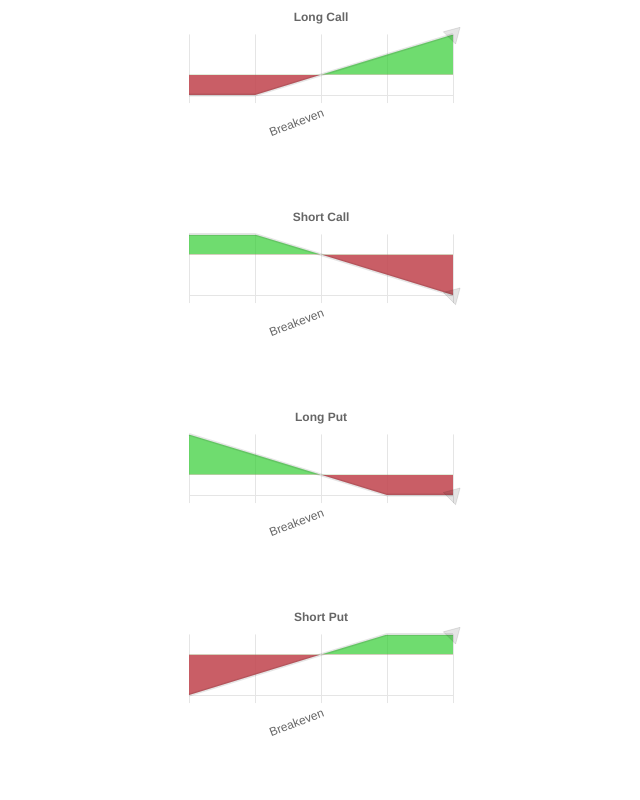
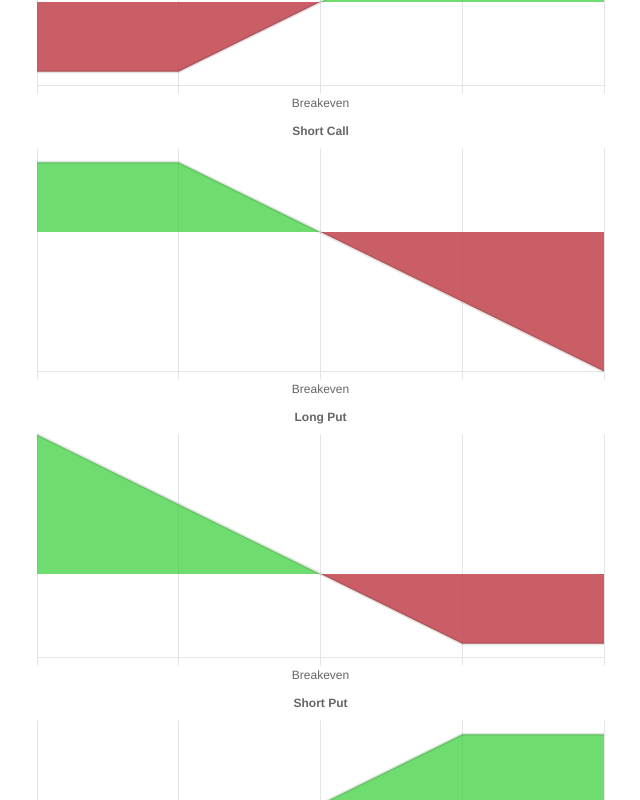
Before and after one commit to Boxte/Options, a React (Create React App) app: page / in a window 1280 px wide. Shown: the top 800 px of the page, without its empty margins (319-959 px from the left). Built offline with nearby package versions, Linux system fonts and the light colour scheme.

Commit message:
fix: moved graph data

```diff
--- a/src/App.js
+++ b/src/App.js
@@ -1,20 +1,13 @@
 import { ChakraProvider, Container } from "@chakra-ui/react";
-import { Line } from "react-chartjs-2";
-import LineGraph from "./Chart";
+import LineGraph from "./LineGraph";
 import GraphsContainer from "./GraphsContainer";
 import { LongCall, LongPut, ShortCall, ShortPut } from "./options_data/Types";
 
 function App() {
-  const data = [
-    <LineGraph optionsType={LongCall} />,
-    <LineGraph optionsType={ShortCall} />,
-    <LineGraph optionsType={LongPut} />,
-    <LineGraph optionsType={ShortPut} />,
-  ];
   return (
     <ChakraProvider>
       <Container w="100%" h="100%">
-        <GraphsContainer graphs={data} />
+        <GraphsContainer />
       </Container>
     </ChakraProvider>
   );
--- a/src/GraphsContainer.js
+++ b/src/GraphsContainer.js
@@ -1,7 +1,15 @@
 import { Flex } from "@chakra-ui/react";
+import LineGraph from "./LineGraph";
+import { LongCall, LongPut, ShortCall, ShortPut } from "./options_data/Types";
 
 const GraphsContainer = (props) => {
-  const { graphs } = props;
+  const data = [
+    <LineGraph optionsType={LongCall} />,
+    <LineGraph optionsType={ShortCall} />,
+    <LineGraph optionsType={LongPut} />,
+    <LineGraph optionsType={ShortPut} />,
+  ];
+
   return (
     <Flex
       w="100%"
@@ -10,7 +18,7 @@ const GraphsContainer = (props) => {
       align="center"
       justify="center"
     >
-      {graphs}
+      {data}
     </Flex>
   );
 };
--- a/src/chart.js
+++ b/src/LineGraph.js
@@ -3,7 +3,7 @@ import { Line } from "react-chartjs-2";
 import styled from "styled-components";
 
 const StyledContainer = styled.div`
-  width: 50%;
+  width: 100%;
   height: 100%;
 `;
 
@@ -12,9 +12,7 @@ const LineGraph = (props) => {
   const { title, moneyData } = optionsType;
 
   const datasetOptions = {
-    pointRadius: [...Array(moneyData.length - 1).fill(0), 10],
-    pointStyle: [...Array(moneyData.length - 1).fill(""), "triangle"],
-    rotation: [...Array(moneyData.length - 1).fill(0), 45],
+    pointRadius: [...Array(moneyData.length - 1).fill(0)],
   };
 
   const data = {
```
